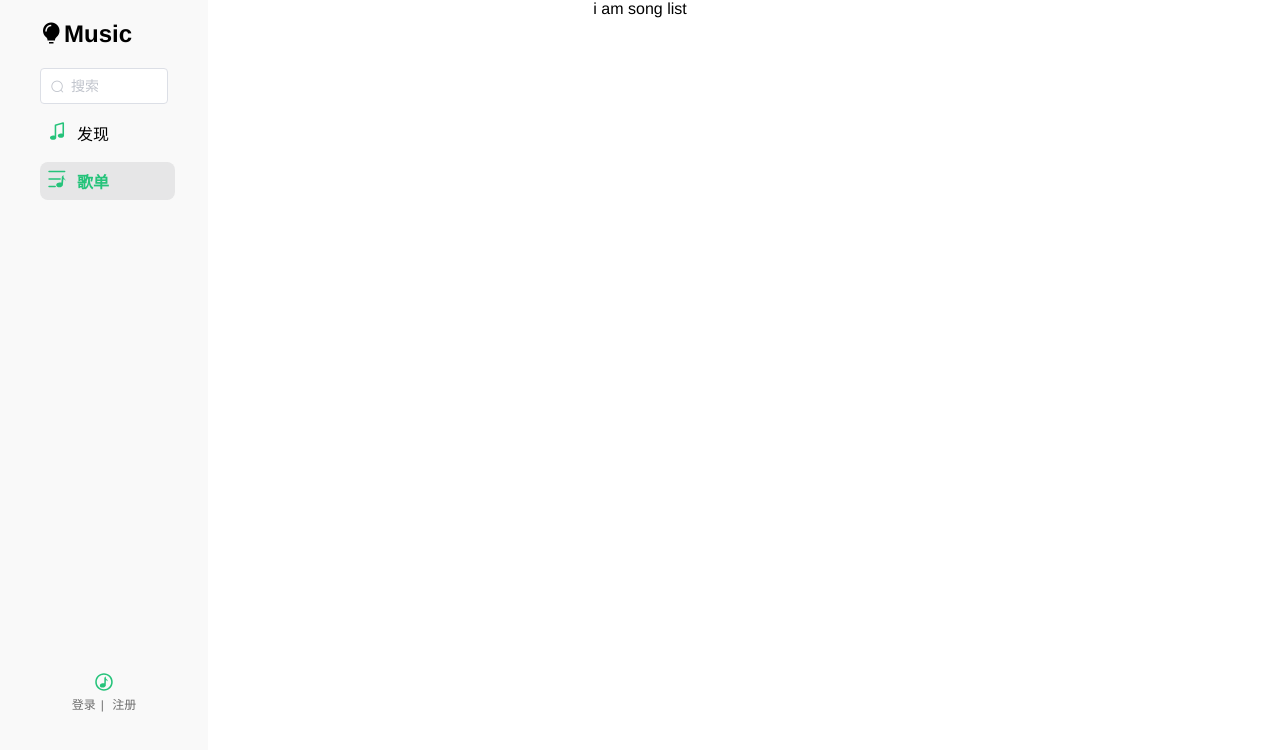
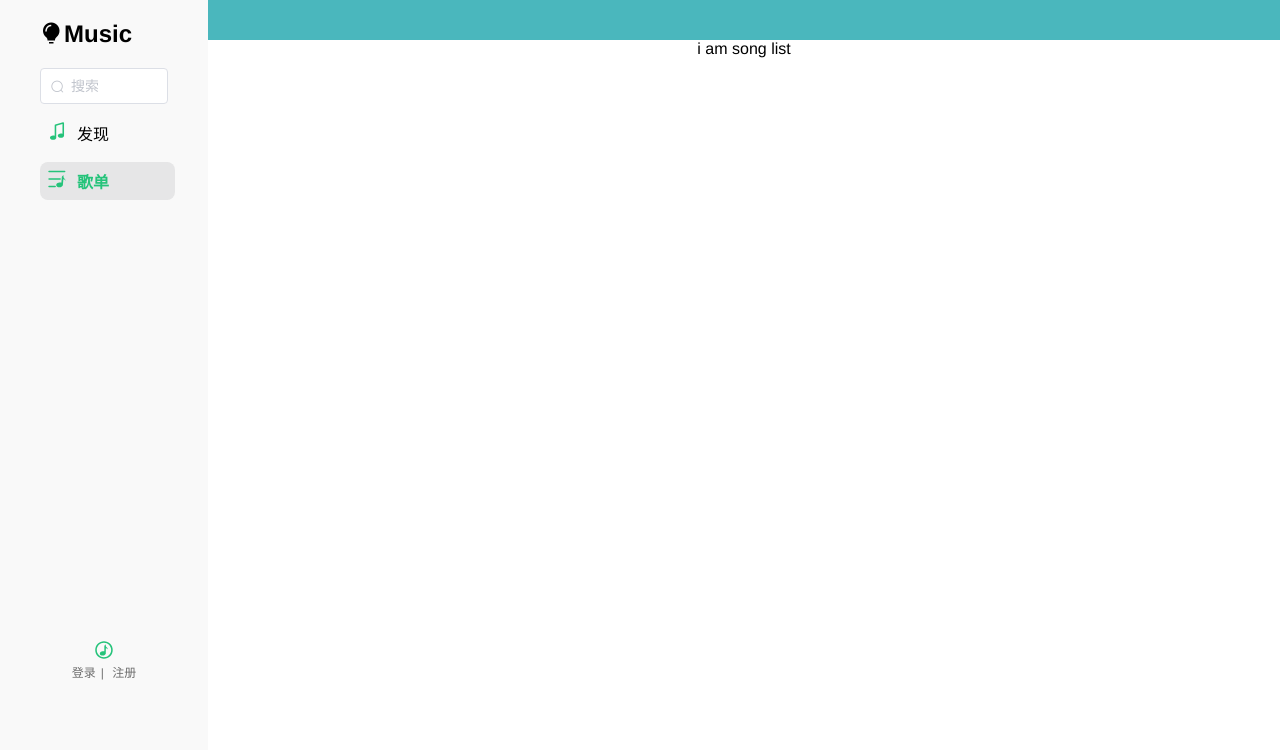
Before and after one commit to nanvon/music, a Vue app: page /songList in a window 1280 px wide. Shown: the top 750 px of the page. Built offline with nearby package versions, Linux system fonts and the light colour scheme.

Commit message:
fix 修改布局方案 add Player组件

```diff
--- a/src/App.vue
+++ b/src/App.vue
@@ -1,19 +1,25 @@
 <template>
   <div id="app">
     <main-side-bar/>
-    <keep-alive>
-      <router-view/>
-    </keep-alive>
+    <div class="main-content">
+      <player/>
+      <keep-alive>
+        <div class="content">
+          <router-view/>
+        </div>
+      </keep-alive>
+    </div>
   </div>
 </template>
 
 <script>
 import MainSideBar from "components/MainSideBar/index";
+import Player from "components/Player/index";
 
 export default {
   name: 'app',
   components: {
-    MainSideBar
+    MainSideBar, Player
   },
   created() {
     // 在页面加载时读取sessionStorage
@@ -34,5 +40,17 @@ export default {
   -webkit-font-smoothing: antialiased;
   -moz-osx-font-smoothing: grayscale;
   text-align: center;
+  display: flex;
+  margin: 0;
+}
+
+.main-content {
+  display: flex;
+  flex-direction: column;
+  width: 100%;
+}
+
+.content {
+
 }
 </style>
--- a/src/components/MainSideBar/SideBar.vue
+++ b/src/components/MainSideBar/SideBar.vue
@@ -156,9 +156,6 @@ export default {
     display: flex;
     flex-direction: column;
     align-items: start;
-    position: fixed;
-    left: 0;
-    top: 0;
     height: 100vh;
     width: 10vw;
     min-width: 80px;
--- /dev/null
+++ b/src/components/Player/index.vue
@@ -0,0 +1,18 @@
+<template>
+  <div class="app-container"></div>
+</template>
+
+<script>
+export default {
+  name: "index"
+}
+</script>
+
+<style lang="scss" scoped>
+.app-container {
+  display: flex;
+  width: 100%;
+  height: 5vh;
+  background-color: #4AB7BD;
+}
+</style>
```
